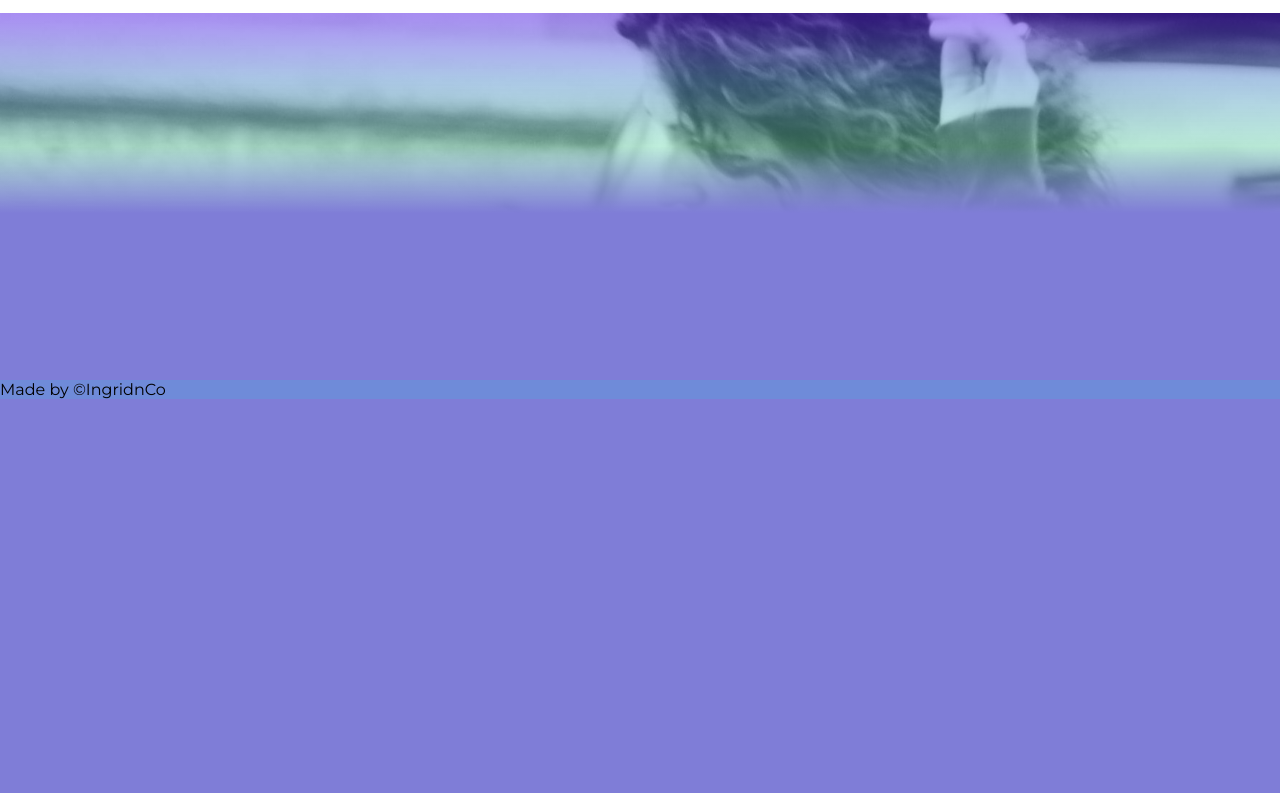
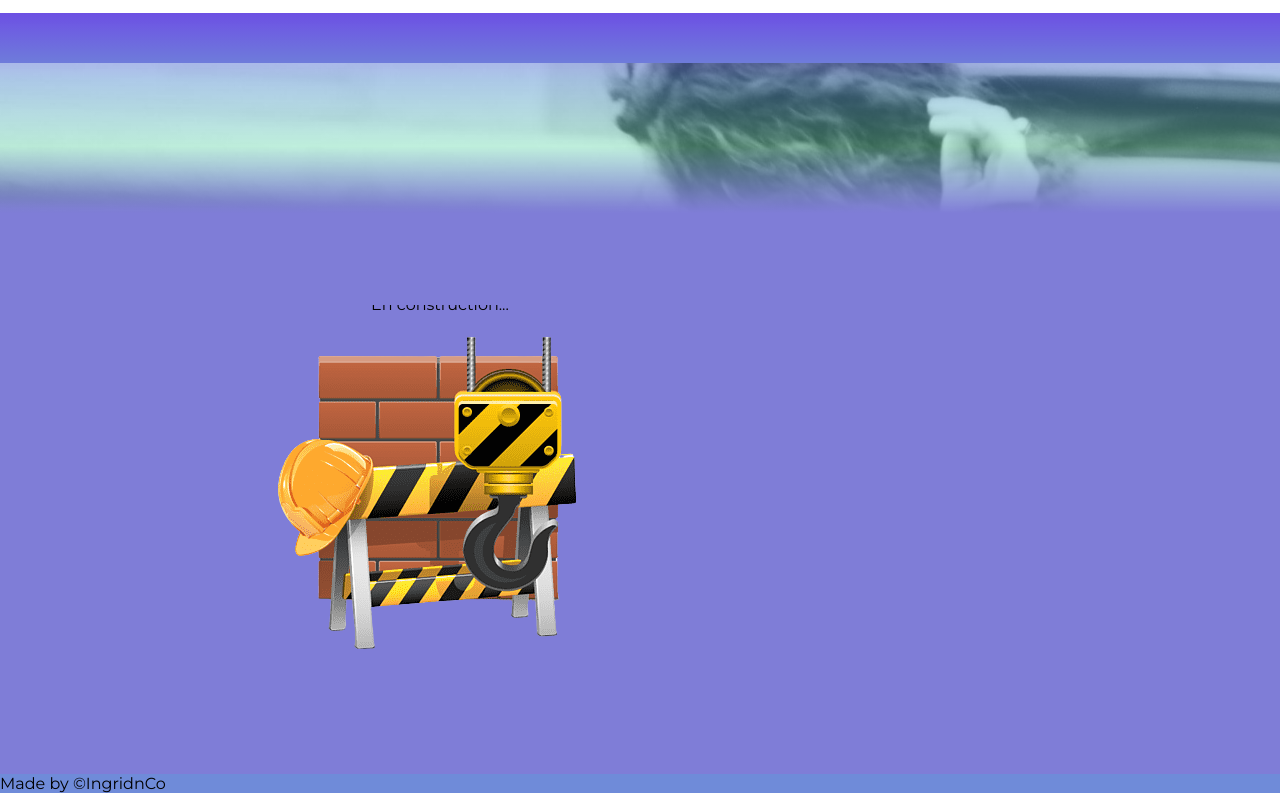
Before and after one commit to ingridnco/jukebox_live, a plain HTML site: page articles.html in a window 1280 px wide. Shown: the part 82-875 px from the top of the page. Before the commit the page ends 800 px from the top, so only its background shows below. Drawn offline with Linux system fonts and the light colour scheme.

Commit message:
png construction

```diff
--- a/articles.html
+++ b/articles.html
@@ -39,7 +39,10 @@
 
 </header>
     <main class="container">
-
+        <div class="main">
+            <p>En construction...</p>
+            <img src="img/construction.png" alt="">
+        </div>
     </main>
 <footer class="footer">
     Made by  &copy;IngridnCo
```
Also changed, not shown: img/construction.png (added).
